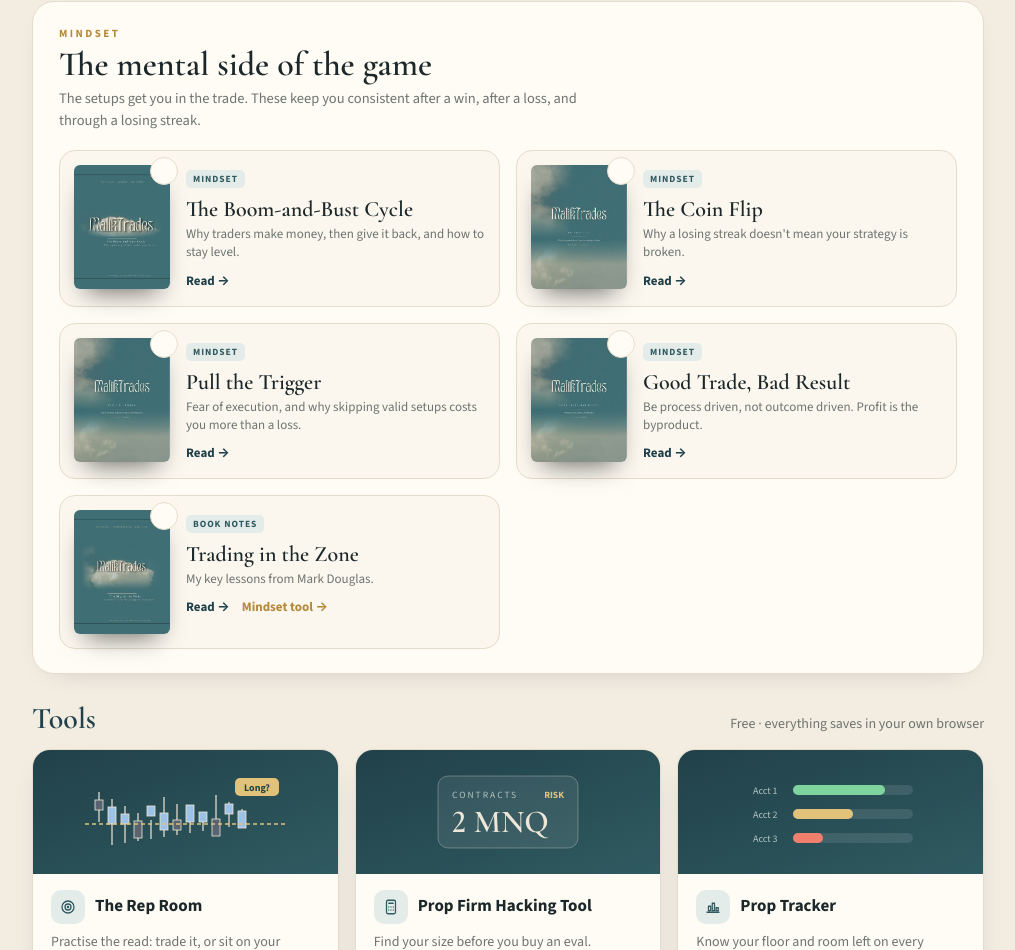
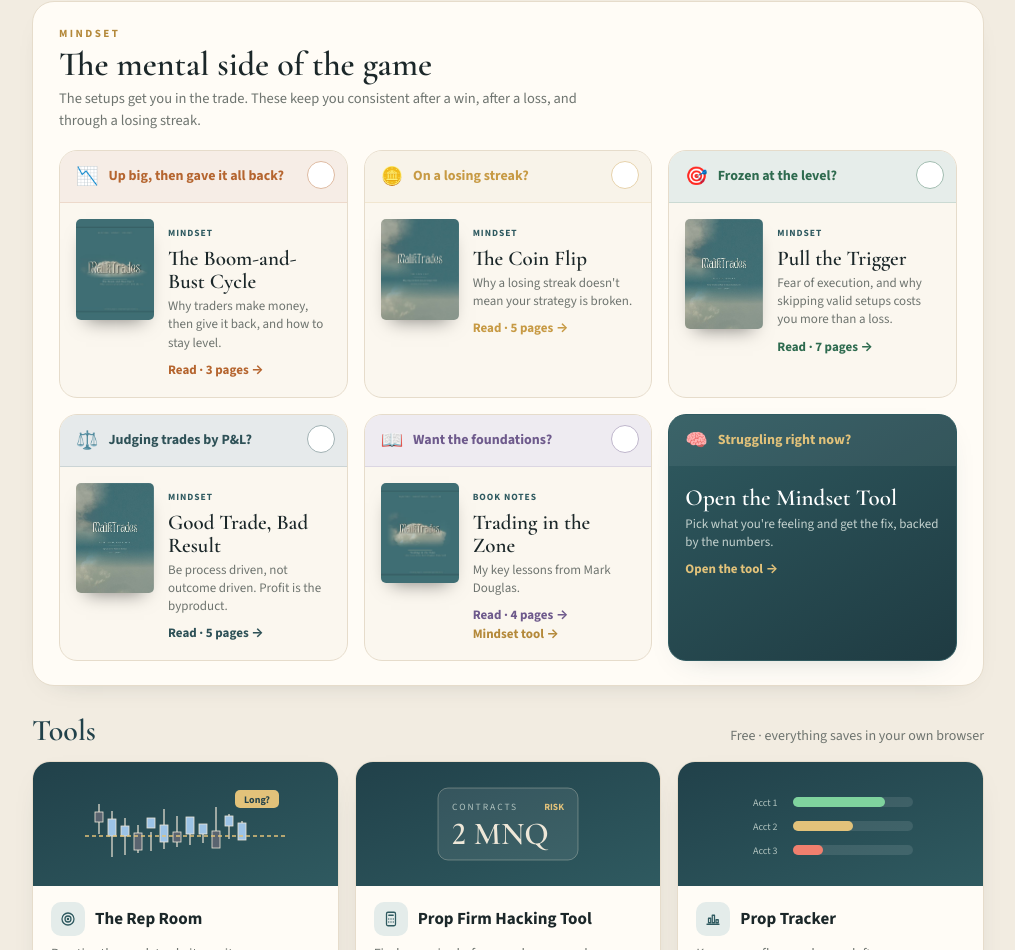
Before and after one commit to maliktradesvp/maliktradesvp.github.io, a plain HTML site: page index.html in a window 1280 px wide. Shown: the part 4049-4999 px from the top of the page, without its empty margins (260-1275 px from the left). Drawn offline with nearby package versions, Linux system fonts and the light colour scheme.

Commit message:
Add files via upload

```diff
--- a/index.html
+++ b/index.html
@@ -402,6 +402,23 @@ footer p{margin:0}
 .hof-fan img{transition:transform .25s}
 @media (max-width:900px){.hof{grid-template-columns:1fr;padding:20px}.hof-fan{height:150px;max-width:340px;margin:0 auto;width:100%}.hof-fan img{width:170px}.hof-fan img:nth-child(2){left:75px}.hof-fan img:nth-child(3){left:140px}.hof h3{font-size:32px}}
 @media (prefers-reduced-motion:reduce){.hof-fan img,.hof{transition:none}}
+
+.mgrid{grid-template-columns:repeat(3,minmax(0,1fr))!important;gap:16px}
+.wf{display:flex;flex-direction:column;text-decoration:none;color:inherit;background:#FBF7EF;border:1px solid var(--line);border-radius:18px;overflow:hidden;transition:transform .15s,box-shadow .15s}
+.wf{position:relative}.wfa{display:flex;flex-direction:column;flex:1;text-decoration:none;color:inherit}.wf .tick{position:absolute;top:10px;right:12px;border-color:color-mix(in srgb,var(--acc) 45%,#fff);background:#fff}.wf .tick[aria-pressed="true"]{background:var(--win);border-color:#fff;color:#fff}.wfx{position:absolute;left:108px;bottom:16px;font-weight:700;font-size:13px;color:var(--gold);text-decoration:none}
+.wf:hover{transform:translateY(-3px);box-shadow:0 18px 30px -22px rgba(30,50,55,.55)}
+.wfq{display:flex;align-items:center;gap:10px;padding:12px 16px;background:color-mix(in srgb,var(--acc) 12%,#fff);border-bottom:1px solid color-mix(in srgb,var(--acc) 25%,#fff)}
+.wfq i{font-style:normal;font-size:18px}.wfq span{font-weight:800;font-size:14px;color:var(--acc)}
+.wfb{display:grid;grid-template-columns:78px 1fr;gap:14px;padding:16px}
+.wfc img{width:100%;border-radius:5px;box-shadow:0 10px 18px -10px rgba(0,0,0,.5);display:block}
+.wf em{font-style:normal;font-size:9.5px;letter-spacing:.1em;font-weight:800;text-transform:uppercase;color:var(--teal2)}
+.wf b{display:block;font-family:var(--display);font-weight:600;font-size:21px;line-height:1.1;margin:4px 0 4px}
+.wf p{margin:0;font-size:13px;color:var(--mut);line-height:1.4}
+.wf u{display:inline-block;margin-top:9px;text-decoration:none;font-weight:700;font-size:13px;color:var(--acc)}
+.wf.tool{background:linear-gradient(150deg,#2F5A60,#1F3B42);border-color:#2F5A60;color:#F2ECE1}
+.wf.tool .wfq{background:rgba(255,255,255,.06);border-color:rgba(255,255,255,.1)}.wf.tool .wfq span{color:#E2C27A}
+.wft{padding:16px}.wft b{font-size:23px;color:#fff}.wft p{color:#C3D1CE}.wf.tool u{color:#E2C27A}
+@media(max-width:900px){.mgrid{grid-template-columns:1fr!important}}
 </style>
 </head>
 <body>
@@ -651,8 +668,15 @@ function paintGuides(){
   $("pbFeat").innerHTML = `<div class="pfeats">${fcard(FEAT, "1 · Start here", 8)}${fcard(FEAT2, "2 · Then this", 10)}</div>`;
   $("books").innerHTML = SETB.map(b => `<div class="bk"><a class="lnk" href="/${b.slug}.pdf?v=${V}" target="_blank" rel="noopener" aria-label="Open ${b.title}"><img src="/${b.slug}-cover.jpg?v=${V}" alt="" loading="lazy"></a>
     ${tick(b.id, b.title)}${b.tag ? `<span class="tg2 ${b.adv ? "adv" : ""}">${b.tag}</span>` : ""}<b>${b.title}</b><span>${b.line}</span>${pracLinks(b.slug)}</div>`).join("");
-  $("mindBooks").innerHTML = MIND.map(b => `<div class="mdk"><div class="mcv"><a href="/${b.slug}.pdf?v=${V}" target="_blank" rel="noopener" aria-label="Open ${b.title}"><img src="/${b.slug}-cover.jpg?v=${V}" alt="" loading="lazy"></a>${tick(b.id, b.title)}</div>
-    <div><em>${b.tag}</em><b>${b.title}</b><span>${b.line}</span><a class="rd" href="/${b.slug}.pdf?v=${V}" target="_blank" rel="noopener">Read →</a>${b.tool ? `<a class="rd alt" href="/MalikTrades-Mindset-Tool/">Mindset tool →</a>` : ""}</div></div>`).join("");
+  const MX = {"boom-and-bust-cycle":{when:"Up big, then gave it all back?",ic:"📉",acc:"#B5652F",pg:3},
+    "the-coin-flip":{when:"On a losing streak?",ic:"🪙",acc:"#C79A44",pg:5},
+    "pull-the-trigger":{when:"Frozen at the level?",ic:"🎯",acc:"#2E6B4F",pg:7},
+    "good-trade-bad-result":{when:"Judging trades by P&L?",ic:"⚖️",acc:"#2E5157",pg:5},
+    "trading-in-the-zone":{when:"Want the foundations?",ic:"📖",acc:"#6E5A8C",pg:4}};
+  $("mindBooks").innerHTML = MIND.map(b => { const m = MX[b.slug]; return `<div class="wf" style="--acc:${m.acc}"><a class="wfa" href="/${b.slug}.pdf?v=${V}" target="_blank" rel="noopener">
+    <div class="wfq"><i>${m.ic}</i><span>${m.when}</span></div>
+    <div class="wfb"><div class="wfc"><img src="/${b.slug}-cover.jpg?v=${V}" alt="" loading="lazy"></div><div><em>${b.tag}</em><b>${b.title}</b><p>${b.line}</p><u>Read · ${m.pg} pages →</u></div></div></a>${tick(b.id, b.title)}${b.tool ? `<a class="wfx" href="/MalikTrades-Mindset-Tool/">Mindset tool →</a>` : ""}</div>`; }).join("") +
+    `<a class="wf tool" href="/MalikTrades-Mindset-Tool/"><div class="wfq"><i>🧠</i><span>Struggling right now?</span></div><div class="wft"><b>Open the Mindset Tool</b><p>Pick what you're feeling and get the fix, backed by the numbers.</p><u>Open the tool →</u></div></a>`;
   const a = ACAD.filter(g => readSet.has(g[0])).length;
   $("acTot").innerHTML = `<b>${a} of 9 read</b> · 3 modules · read in order`;
   $("navAcad").textContent = `${a}/9`;
```
